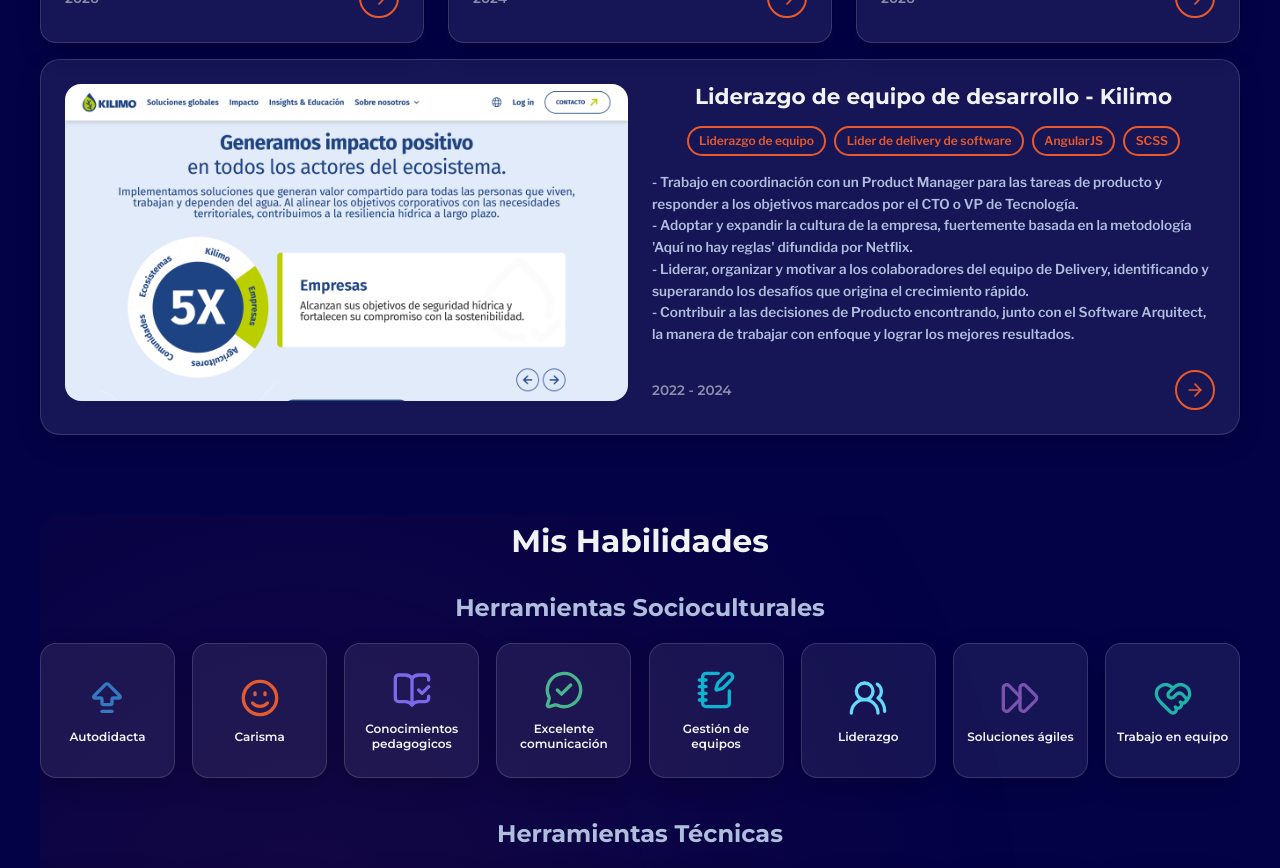
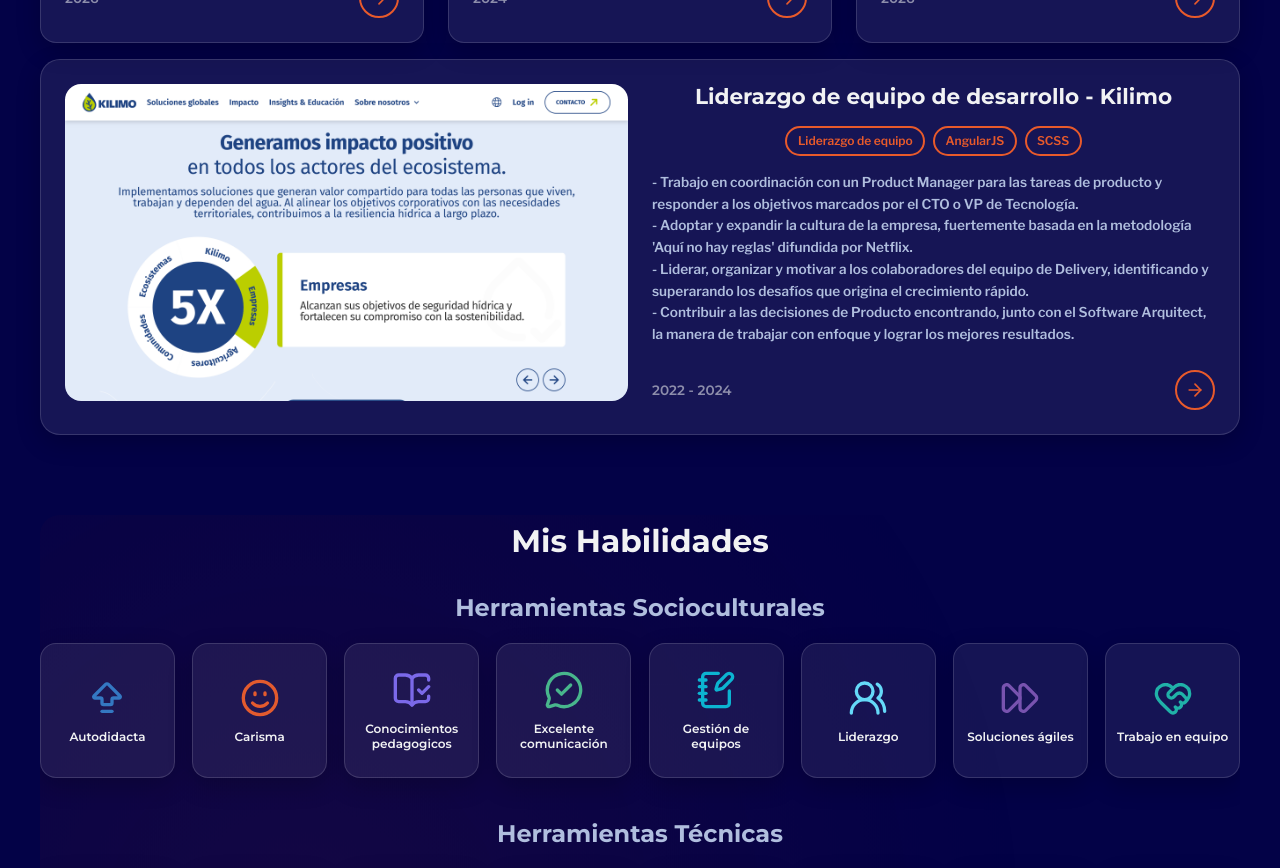
Before and after one commit to franheredia/portfolio-web, a React (Vite) app: page /#/ in a window 1280 px wide. Shown: the part 1680-2548 px from the top of the page. Built offline with nearby package versions, Linux system fonts and the light colour scheme.

Commit message:
edited: data update

```diff
--- a/src/data/projects.ts
+++ b/src/data/projects.ts
@@ -85,7 +85,6 @@
     year: "2022 - 2024",
     tags: [
       "Liderazgo de equipo",
-      "Lider de delivery de software",
       "AngularJS",
       "SCSS",
     ],
```
